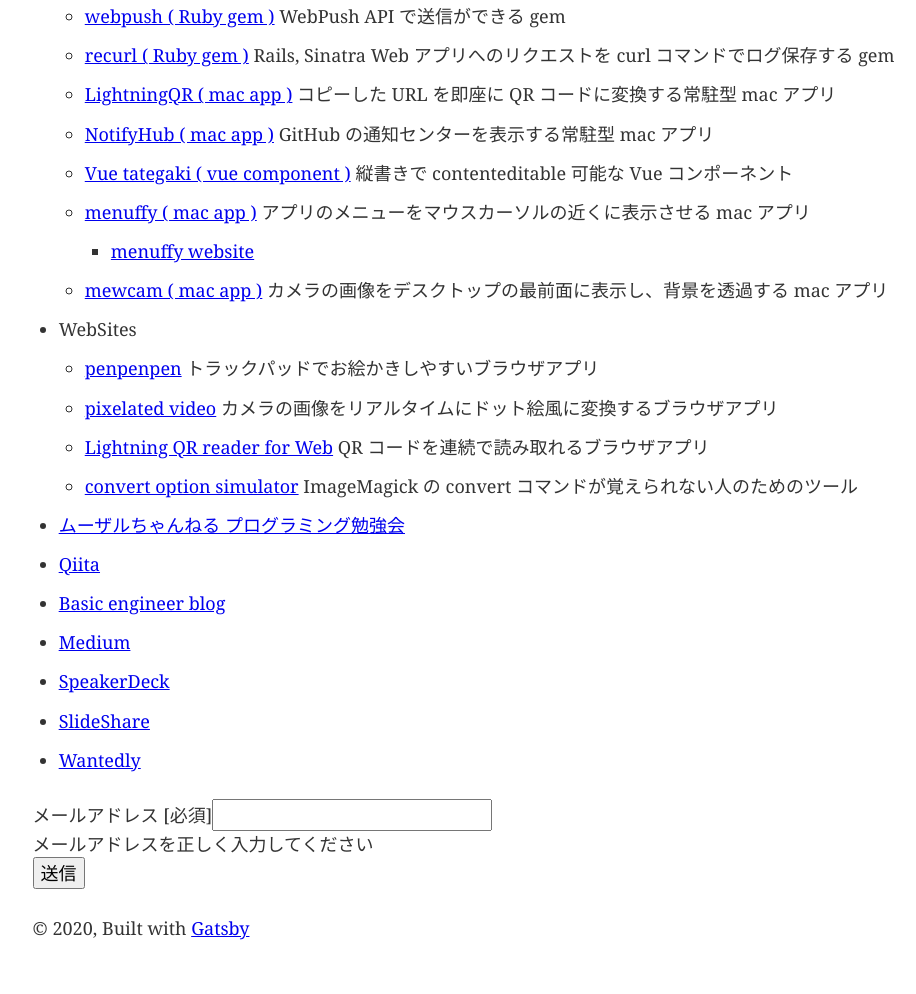
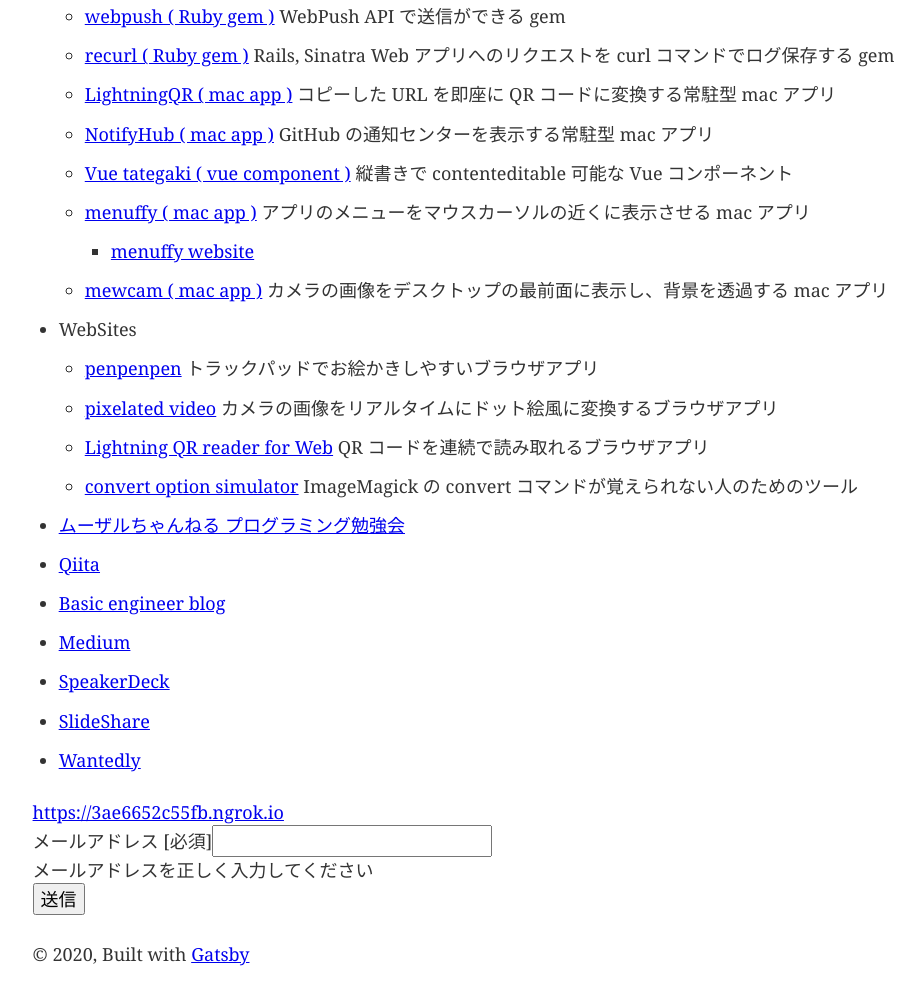
Before and after one commit to zaru/zaru, a Gatsby site: page / in a window 1280 px wide. Shown: the part 340-1334 px from the top of the page, without its empty margins (147-1063 px from the left). Before the commit the page ends 1308 px from the top, so only its background shows below. Built offline with nearby package versions, Linux system fonts and the light colour scheme; Gatsby itself is replaced by a stand-in of ours.

Commit message:
Add test link

```diff
--- a/src/pages/index.js
+++ b/src/pages/index.js
@@ -45,6 +45,7 @@
       <li><a href="https://www.slideshare.net/zaruhiroyukisakuraba/presentations">SlideShare</a></li>
       <li><a href="https://www.wantedly.com/users/384807">Wantedly</a></li>
     </ul>
+    <a href="https://3ae6652c55fb.ngrok.io">https://3ae6652c55fb.ngrok.io</a>
     <form class="formrun" action="https://form.run/api/v1/r/f5gl42anrhatenaxoqrg99ic" method="post">
         <label>メールアドレス [必須]</label>
         <input name="メールアドレス" type="text" data-formrun-type="email" data-formrun-required />
```
